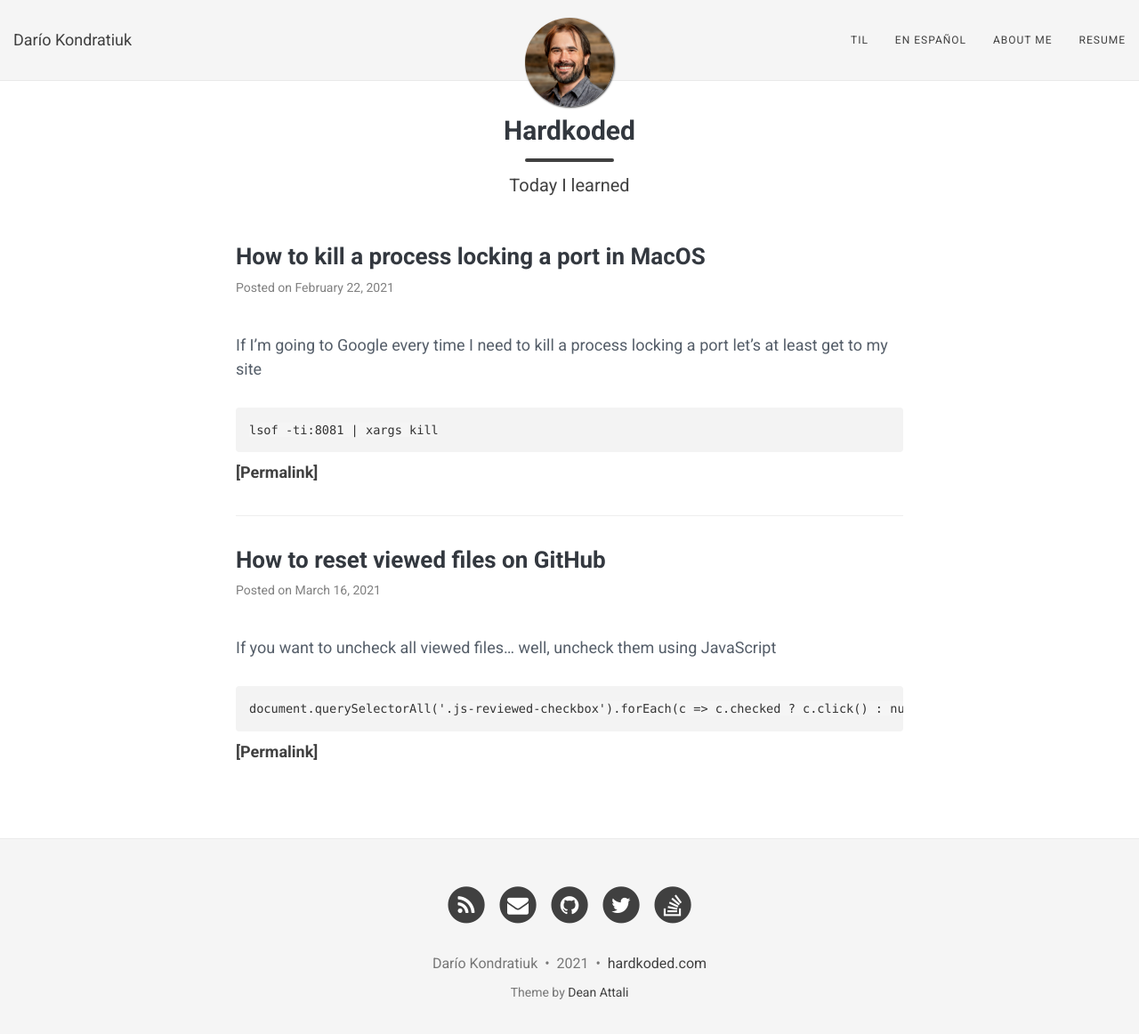
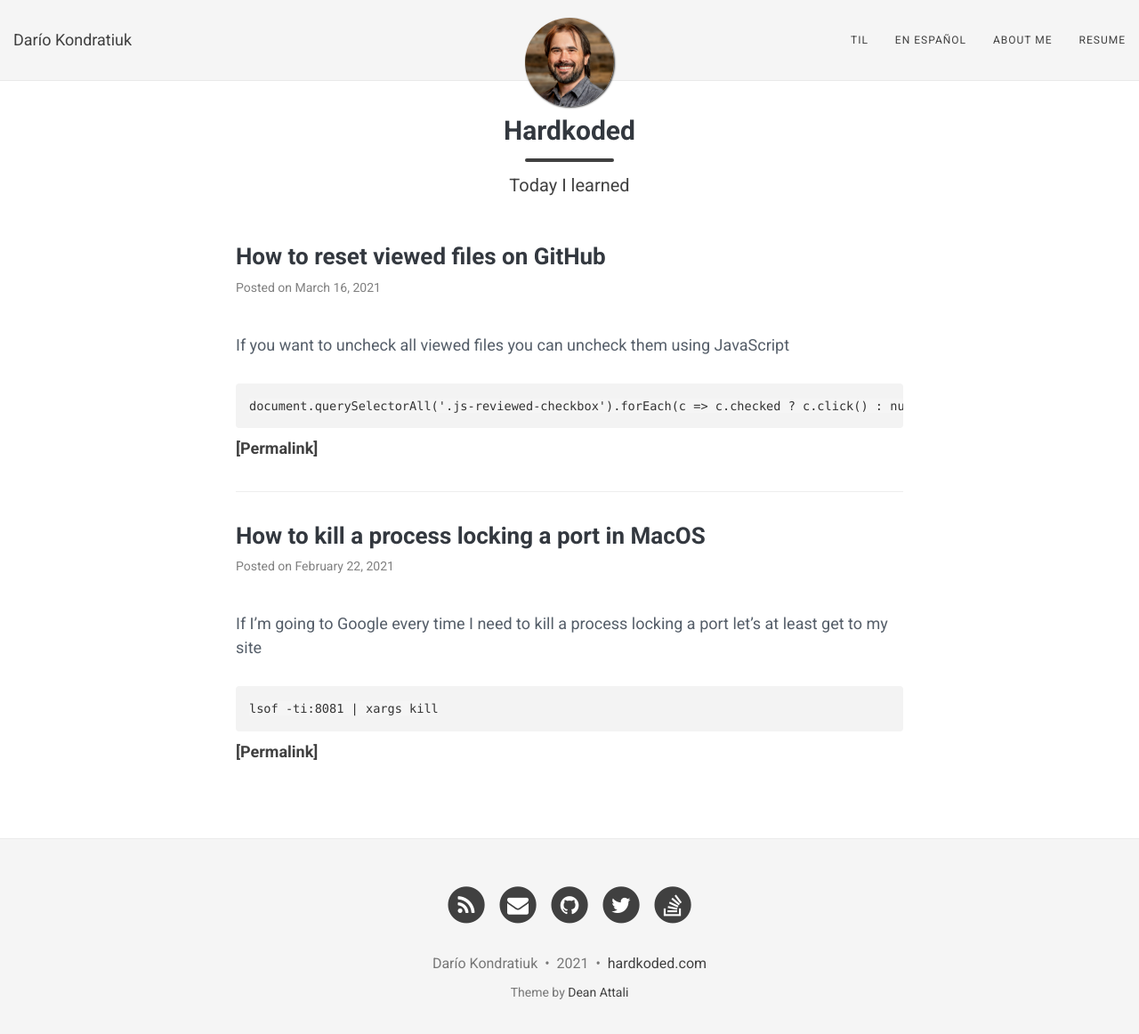
Before and after one commit to kblok/kblok.github.io, a Jekyll site: the page built from til.html, in a window 1280 px wide and 1176 px high. Shown: the top 1162 px of the window at 89% size. Built offline with Jekyll 4.4.1, drawn with Linux system fonts in a browser that asks for light colours; nearby versions of some CDN libraries.

Commit message:
Improve till

````diff
--- a/_tils/2021-03-16-how-to-reset-viewed-files.md
+++ b/_tils/2021-03-16-how-to-reset-viewed-files.md
@@ -7,7 +7,7 @@ comments: true
 social-share: true
 ---
 
-If you want to uncheck all viewed files... well, uncheck them using JavaScript
+If you want to uncheck all viewed files you can uncheck them using JavaScript
 
 ```
 document.querySelectorAll('.js-reviewed-checkbox').forEach(c => c.checked ? c.click() : null)
--- a/til.html
+++ b/til.html
@@ -6,7 +6,7 @@ use-site-title: true
 ---
 
 <div class="posts-list">
-  {% for post in site.tils %}
+  {% for post in site.tils reversed %}
   <article class="post-preview">
     <a href="{{ post.url | prepend: site.baseurl }}">
 	  <h2 class="post-title">{{ post.title }}</h2>
````
